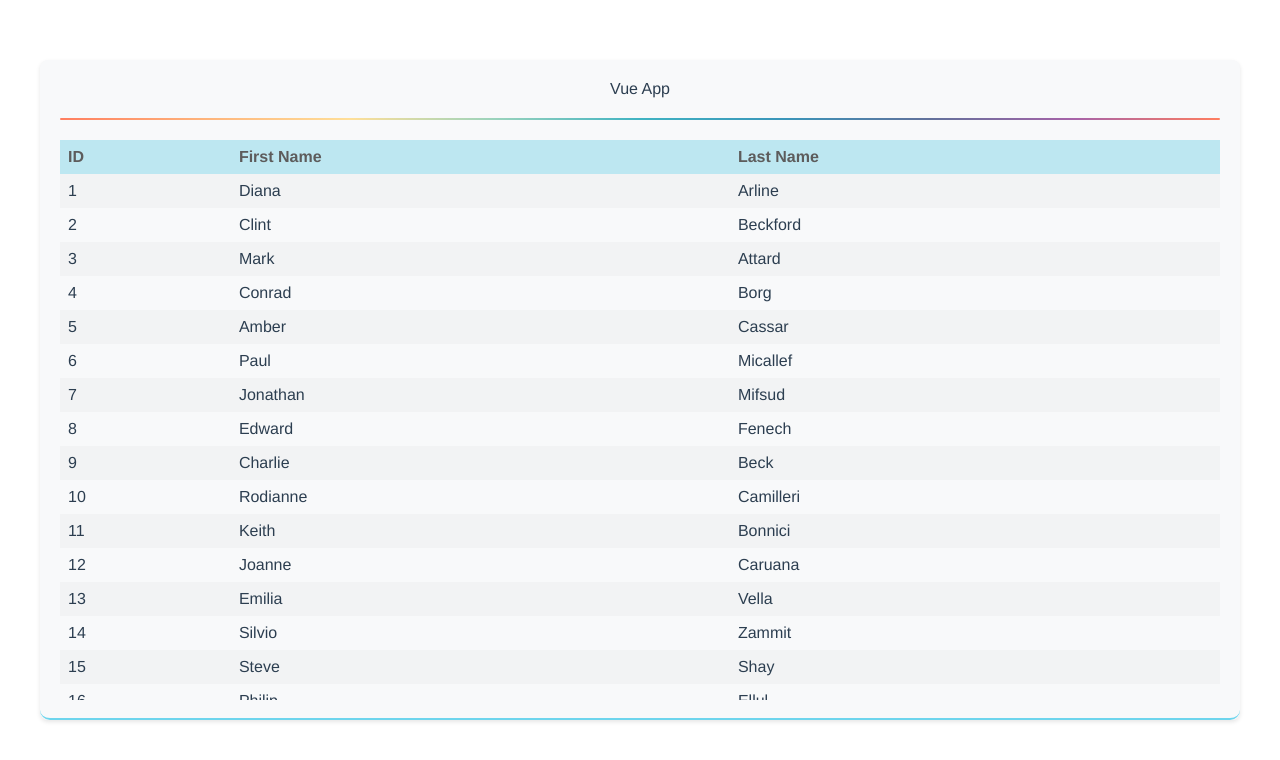
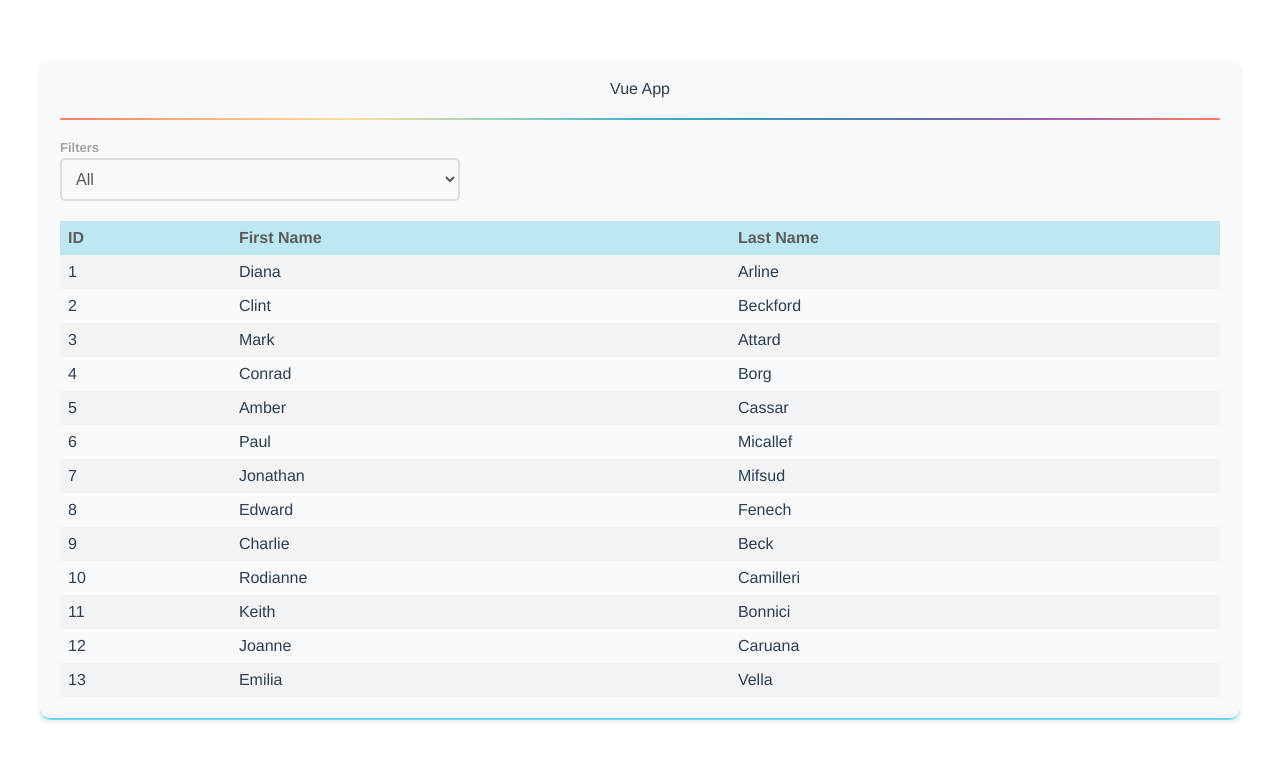
Before and after one commit to dzoni18/vue-app, a Vue app: page /#/ in a window 1280 px wide. Shown: the top 760 px of the page. Built offline with nearby package versions, Linux system fonts and the light colour scheme.

Commit message:
Initialized the employee filtering component and integrated it into the home page. Also, included available filters in the constants file.

```diff
--- /dev/null
+++ b/src/components/Filters.vue
@@ -0,0 +1,84 @@
+<template>
+  <div class="filter-container">
+    <div class="filter-label">Filters</div>
+    <select class="filter-select" @change="$emit('filterChange', $event.target.value)">
+      <option value="">All</option>
+      <option v-for="option in Object.keys(options)" :key="option" :value="option">{{ option }}</option>
+    </select>
+  </div>
+</template>
+
+
+<script>
+
+export default {
+  name: 'filters-component',
+  props: {
+    options: {
+      type: Object,
+      required: true
+    }
+  },
+
+  emits: ['filterChange']
+}
+</script>
+
+<style scoped>
+/* Container styles */
+.filter-container {
+  width: 100%;
+  display: flex;
+  flex-direction: column;
+  align-items: start;
+  gap: 3px;
+}
+
+/* Filter label */
+.filter-label {
+  font-size: 13px;
+  font-weight: bold;
+  color: #33333370;
+}
+
+/* Filter select dropdown */
+.filter-select {
+  width: min(100%, 400px);
+  padding: 10px;
+  font-size: 16px;
+  border: 2px solid #ddd;
+  border-radius: 5px;
+  background-color: #f9f9f9;
+  color: #555;
+  transition: border-color 0.3s, box-shadow 0.3s;
+}
+
+.filter-select:focus {
+  outline: none;
+  border-color: #4c98af;
+  box-shadow: 0 0 5px rgba(76, 150, 175, 0.5);
+}
+
+/* Filtered data list */
+.filtered-data {
+  list-style: none;
+  padding: 0;
+}
+
+.filtered-data li {
+  font-size: 16px;
+  margin-bottom: 5px;
+  color: #333;
+}
+
+/* Hover effect on filtered data */
+.filtered-data li:hover {
+  cursor: pointer;
+  color: #4CAF50;
+}
+
+/* Odd rows background color */
+.filtered-data li:nth-child(odd) {
+  background-color: #f9f9f9;
+}
+</style>
--- a/src/pages/Home.vue
+++ b/src/pages/Home.vue
@@ -3,25 +3,31 @@
     <!-- Show loader while the employees data is fetching -->
     <Loader v-if="loadingEmployeesData" />
     <!-- Show the employees list component when data is fetched -->
-    <EmployeesList v-if="!loadingEmployeesData" :employeesData="employeesData.Employees" />
+    <div class="main-content" v-if="!loadingEmployeesData">
+      <Filters :options="filterOptions" />
+      <EmployeesList :employeesData="employeesData.Employees" />
+    </div>
   </div>
 </template>
 
 <script>
 import EmployeesList from '@/components/EmployeesList.vue';
-import { dataSource } from '@/utils/constants';
+import { dataSource, filterOptions } from '@/utils/constants';
 import Loader from '../components/Loader.vue';
+import Filters from '@/components/Filters.vue';
 
 export default {
   name: 'Home-page',
   components: {
     EmployeesList,
-    Loader
+    Loader,
+    Filters
   },
   data() {
     return {
       employeesData: null, // Initialize employees data to null,
       loadingEmployeesData: true, // State for show/hide the loading indicator while data is fetching
+      filterOptions: filterOptions,
     };
   },
   methods: {
@@ -50,4 +56,10 @@ export default {
   widows: 100%;
   height: 100%
 }
+
+.main-content {
+  display: flex;
+  flex-direction: column;
+  gap: 20px;
+}
 </style>
--- a/src/utils/constants.js
+++ b/src/utils/constants.js
@@ -3,3 +3,12 @@ export const dataFileName = 'shireburn-test-data.json';
 
 // Define the dataSource constant
 export const dataSource = `data/${dataFileName}`;
+
+
+// Options for filtering the employees data
+export const filterOptions = {
+  'Employed soon': 'employedSoon',
+  'Currently employed': 'currentlyEmployed',
+  'To be terminated': 'toBeTerminated',
+  'Terminated': 'terminated',
+}
```
